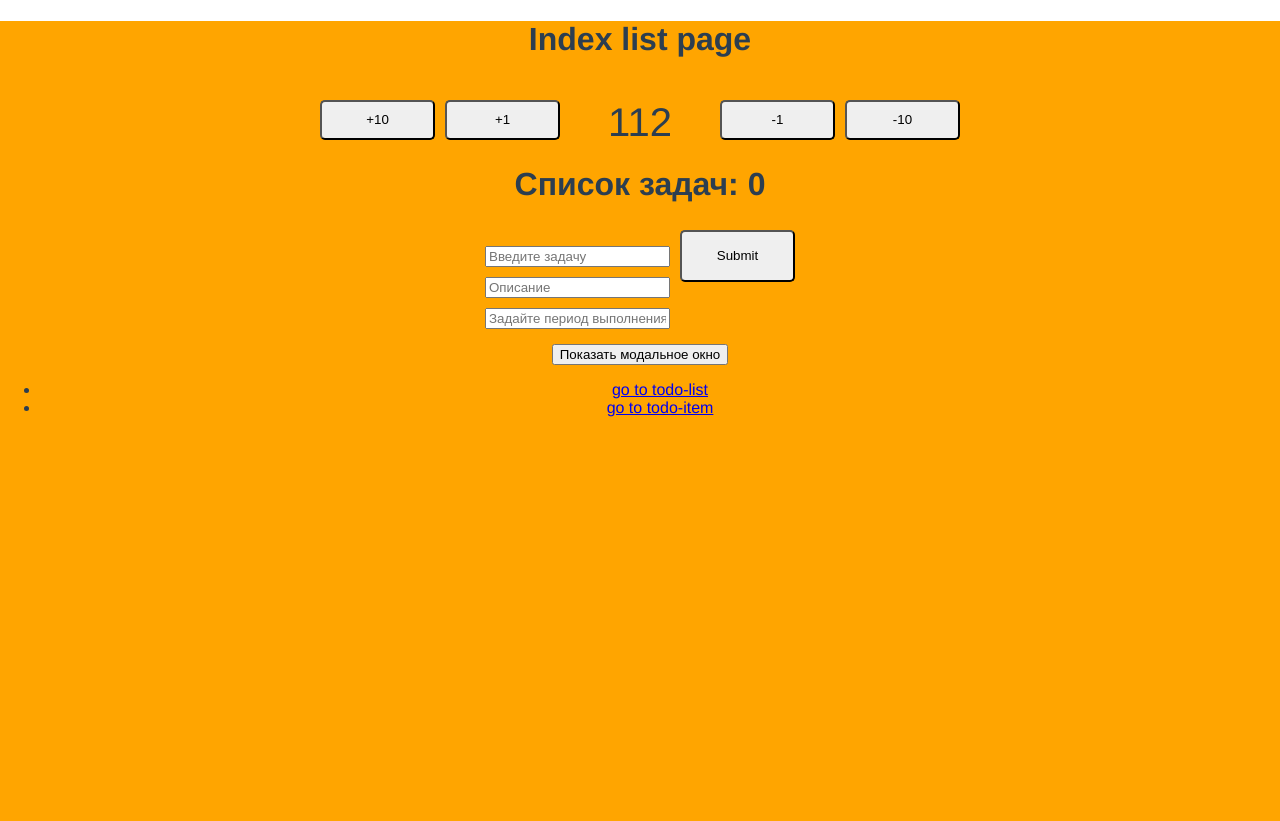
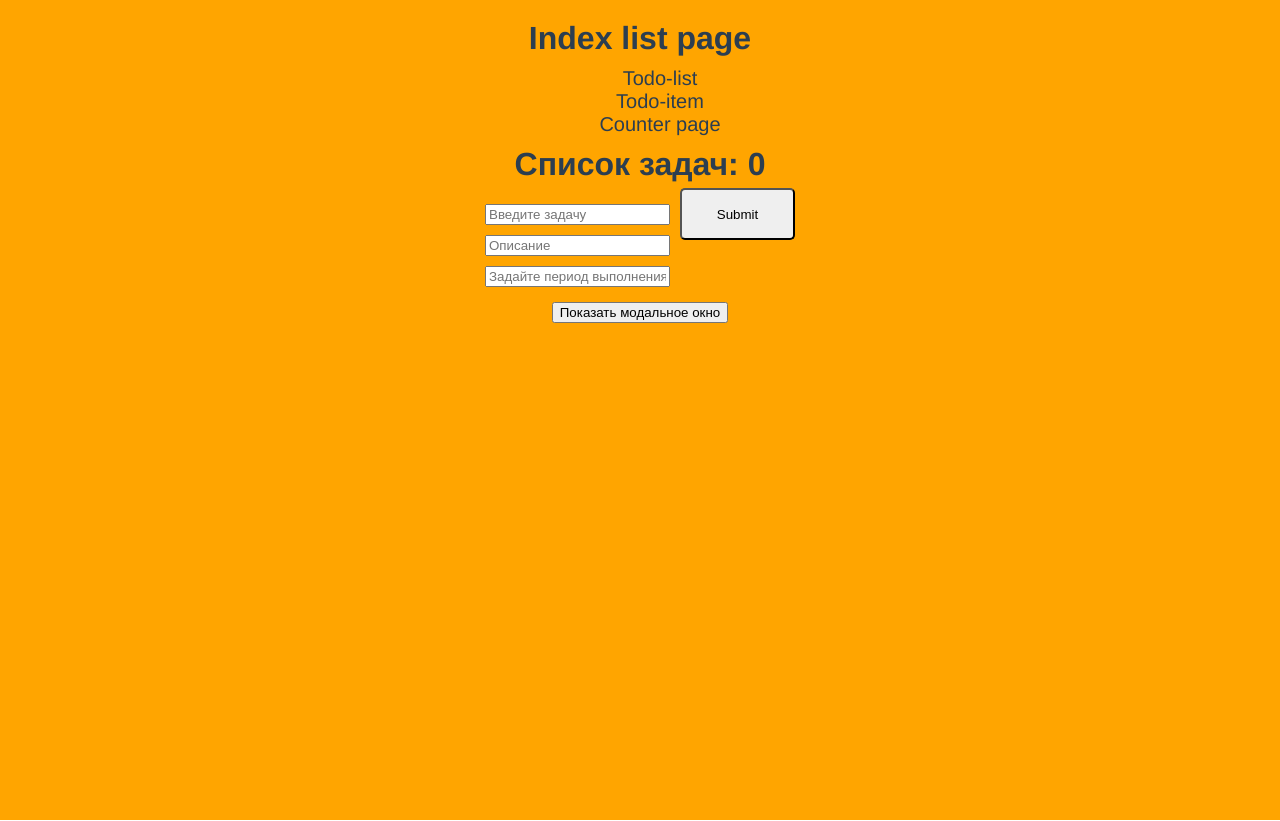
Before and after one commit to Longraf/vue-cli-learning, a Vue app: page /todo-item in a window 1280 px wide. Built offline with nearby package versions, Linux system fonts and the light colour scheme.

Commit message:
Modal window edit not work

```diff
--- /dev/null
+++ b/router/pages/counter.vue
@@ -0,0 +1,32 @@
+<template>
+    <div class="container">
+        <h3>Counter page</h3>
+        <Counter v-bind:count="count" v-on:count="ChangeCount"/>
+    </div>
+</template>
+
+<script>
+    import Counter from "../../src/components/Counter";
+
+    export default {
+        name: 'counter',
+        data() {
+            return {
+                count: 20
+            }
+        },
+        methods: {
+            ChangeCount(value) {
+                this.count += value;
+            },
+        },
+        components: {
+            Counter
+        }
+    }
+
+</script>
+
+<style scoped>
+
+</style>
--- a/router/pages/index.vue
+++ b/router/pages/index.vue
@@ -1,7 +1,20 @@
 <template>
 	<div class="container">
 		<h1>Index list page</h1>
-		<Counter v-bind:count="count" v-on:count="ChangeCount"/>
+		<nav>
+			<ul>
+				<li>
+					<router-link to="/todo-list">Todo-list</router-link>
+				</li>
+				<li>
+					<router-link to="/todo-item">Todo-item</router-link>
+				</li>
+				<li>
+					<router-link to="/counter">Counter page</router-link>
+				</li>
+			</ul>
+		</nav>
+
 
 
 		<Caption :caption="caption" :tasksCount="tasks ? tasks.length : 0"/>
@@ -13,24 +26,14 @@
 		<ModalWindow :newTask="newTask" @click="isShowModal = !isShowModal" v-if="isShowModal"
 			v-on:ClosePopup="isShowModal = false" v-on:changeTask="ChangeOldTask" v-on:delTask="DeleteTask"/>
 
-		<nav>
-			<ul>
-				<li>
-					<router-link to="/todo-list">go to todo-list</router-link>
-				</li>
-				<li>
-					<router-link to="/todo-item">go to todo-item</router-link>
-				</li>
-			</ul>
-		</nav>
+
 	</div>
 </template>
 
 <script>
     import Caption from "../../src/components/Caption";
     import MyTask from "../../src/components/MyTask";
-    import AddNewTask from "../../src/components/AddNewTask"
-    import Counter from "../../src/components/Counter";
+    import AddNewTask from "../../src/components/AddNewTask";
     import ModalWindow from "../../src/components/ModalWindow";
 
     export default {
@@ -39,7 +42,6 @@
             AddNewTask,
             Caption,
             MyTask,
-            Counter,
             ModalWindow
         },
         data() {
--- a/router/router.js
+++ b/router/router.js
@@ -4,6 +4,7 @@ import VueRouter from 'vue-router'
 import index from '../router/pages/index';
 import todoList from '../router/pages/todo-list';
 import todoItem from '../router/pages/todo-item';
+import Counter from "../router/pages/counter";
 
 
 Vue.use(VueRouter);
@@ -25,6 +26,12 @@ let router = new VueRouter({
             name: 'todo-item',
             component: todoItem
         },
+        {
+            path: '/counter',
+            name: 'counter',
+            component: Counter
+        },
+
     ]
 });
 
--- a/src/components/Counter.vue
+++ b/src/components/Counter.vue
@@ -1,10 +1,10 @@
 <template>
 	<div class="vue-app__my-counter">
-		<button @click="ChangeCount(10)" class="btn btn__default">+10</button>
-		<button @click="ChangeCount(1)" class="btn btn__default">+1</button>
+		<button @click="ChangeCount(-10)" class="btn btn__default">-10</button>
+		<button @click="ChangeCount(-1)" class="btn btn__default">-1</button>
 		<p class="vue-app__paragraph">{{count}}</p>
-		<button class="btn btn__default" v-on:click="ChangeCount(-1)">-1</button>
-		<button class="btn btn__default" v-on:click="ChangeCount(-10)">-10</button>
+		<button class="btn btn__default" v-on:click="ChangeCount(+1)">+1</button>
+		<button class="btn btn__default" v-on:click="ChangeCount(+10)">+10</button>
 	</div>
 </template>
 <script>
@@ -14,9 +14,9 @@
             count: Number
         },
         methods: {
-            ChangeCount(act) {
-                this.$emit('count', act);
-            },
+			ChangeCount(act) {
+				this.$emit('count', act);
+			},
         }
     }
 </script>
--- a/src/modules/scss/style.scss
+++ b/src/modules/scss/style.scss
@@ -1,10 +1,13 @@
 html,
-body{
+body {
   margin: 0;
   padding: 0;
   height: 100%;
 }
-p{
+h1, h2, h3, h4, h5, h6 {
+  margin: 0;
+}
+p {
   padding: 0;
   margin: 0;
 }
@@ -17,6 +20,7 @@ p{
   text-align: center;
   color: #2c3e50;
   background-color: orange;
+  padding-top: 20px;
   &__caption{
     margin: 0;
     padding: 15px 0;
@@ -68,7 +72,20 @@ p{
   &__input{
     margin: 5px;
   }
-
+  ul{
+    margin: 10px 0;
+  }
+  li{
+    list-style-type: none;
+    a{
+      text-decoration: none;
+      color: #2c3e50;
+      font-size: 20px;
+      &:hover{
+        text-decoration: underline;
+      }
+    }
+  }
 
 }
 
```
